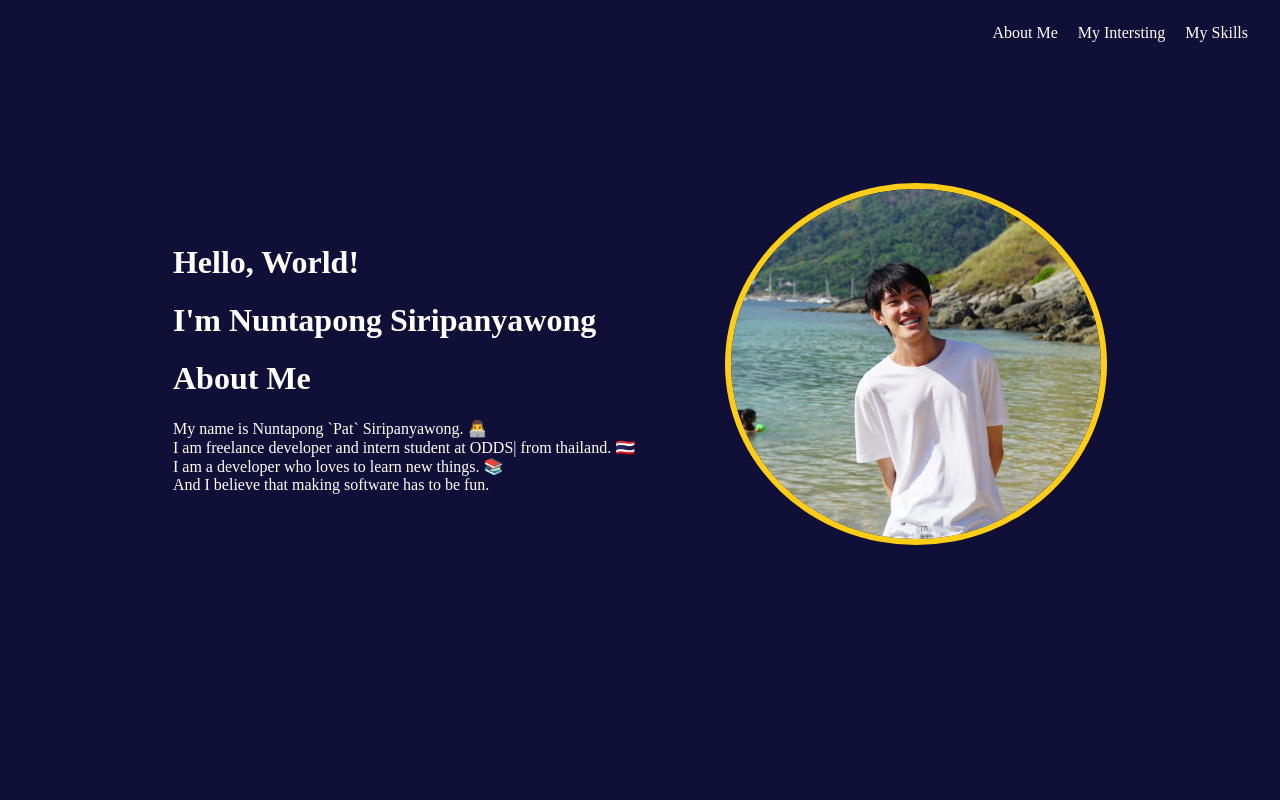
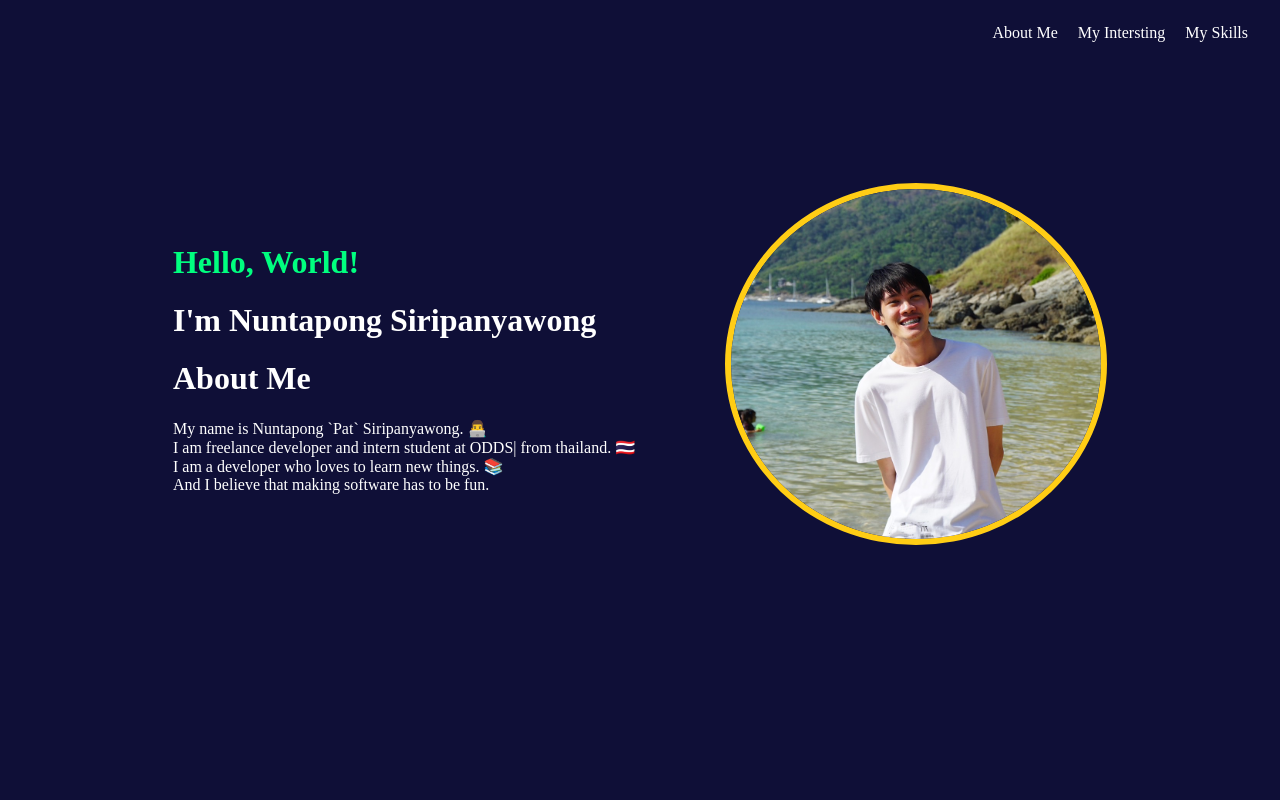
Before and after one commit to NuntapongS/my-portfolio, a React (Create React App) app: page / in a window 1280 px wide. Shown: the top 800 px of the page. Built offline with nearby package versions, Linux system fonts and the light colour scheme.

Commit message:
add color in title greeting

```diff
--- a/src/components/whoAmI.tsx
+++ b/src/components/whoAmI.tsx
@@ -1,6 +1,7 @@
 import profile2 from "../image/15747616_1432756206764503_7783558084339154744_n.jpg";
 import profile1 from "../image/S__8454147.jpg";
 import skills from "../lang/word.json";
+import "../styles/portfolio.css";
 import MySkills, { IMySkills } from "./mySkills";
 
 const WhoAmI = () => {
--- a/src/styles/portfolio.css
+++ b/src/styles/portfolio.css
@@ -0,0 +1,3 @@
+.title-greeting {
+    color: springgreen;
+}
```
